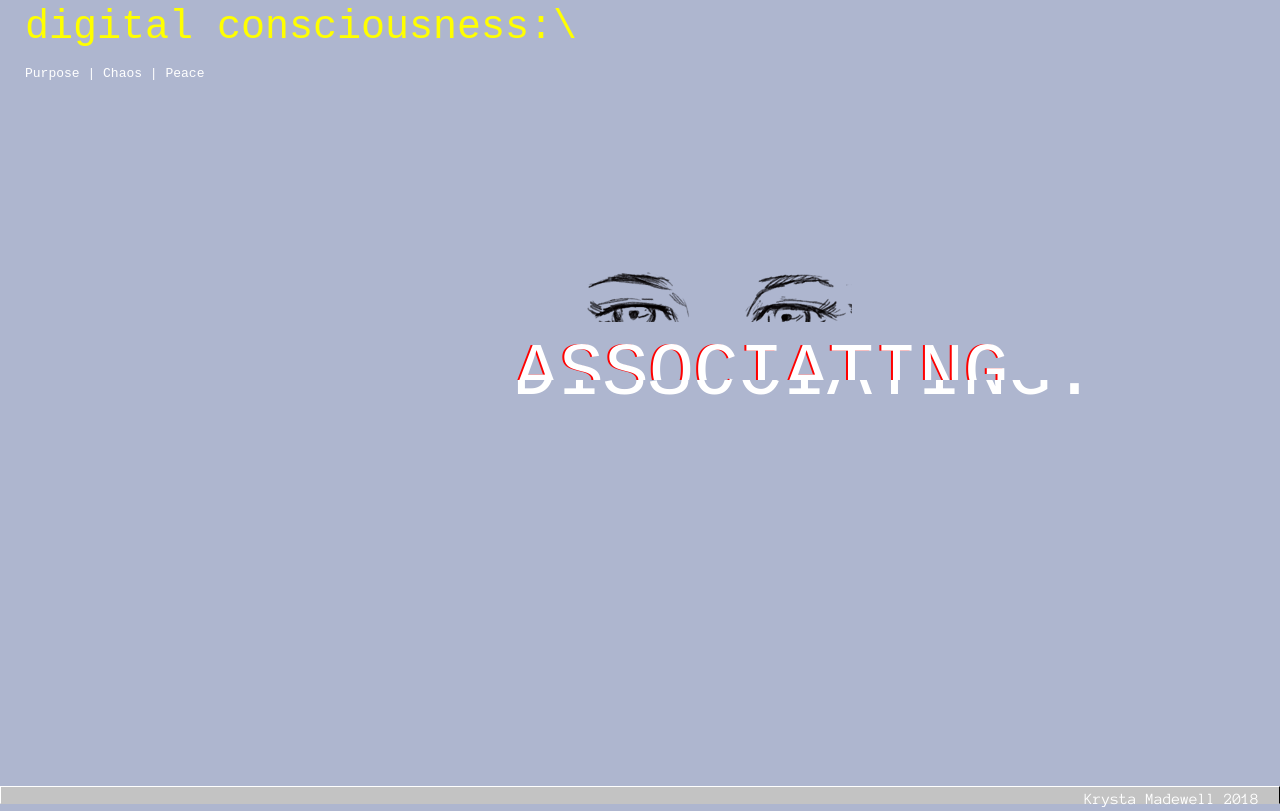
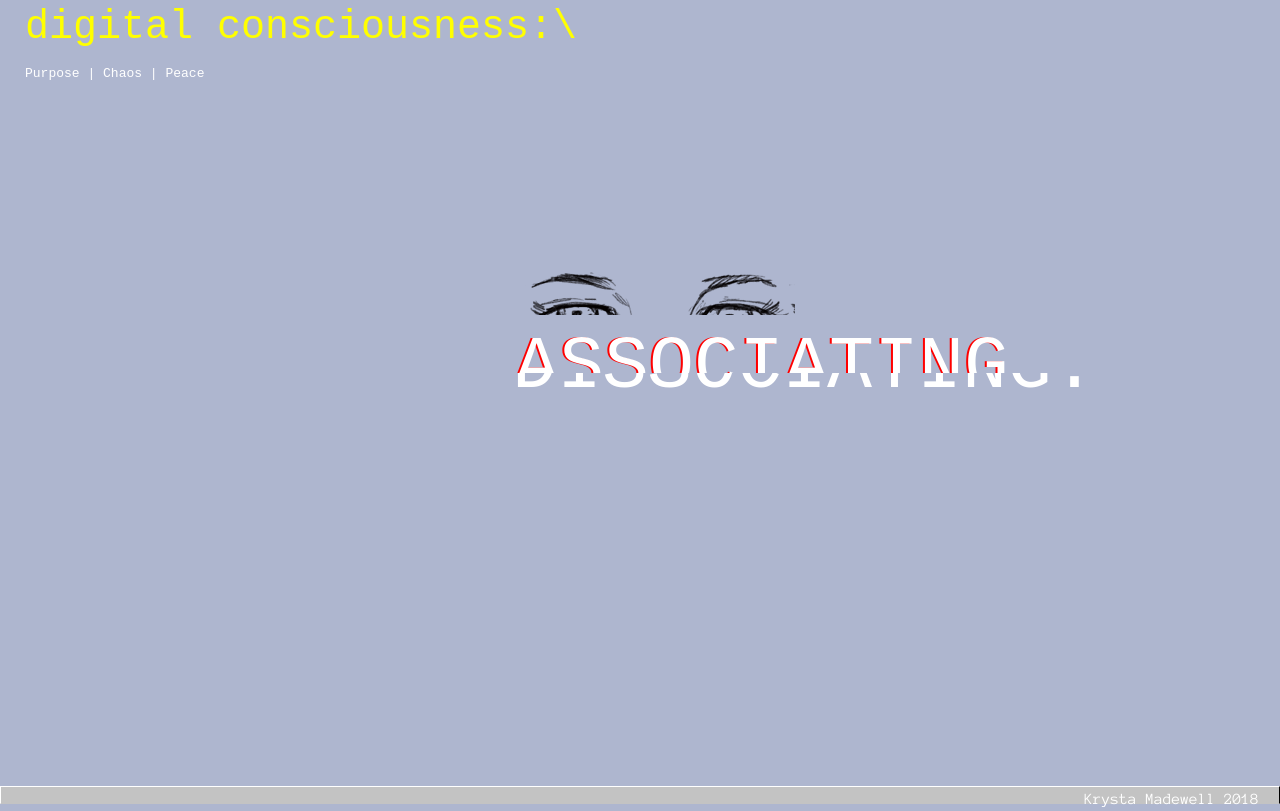
Before and after one commit to krystadm/Madewell-CSS, a plain HTML site: page page2.html in a window 1280 px wide. Drawn offline with Linux system fonts and the light colour scheme.

Commit message:
color and space adjustments

```diff
--- a/css/app.css
+++ b/css/app.css
@@ -26,7 +26,7 @@ a {
 }
 
 a:hover{
-  color: yellow;
+  color: #ffff00;
 }
 
 ul {
@@ -68,7 +68,7 @@ h5 {
 h1 {
   font-family:'Anonymouse Pro', monospace;
   font-size: 40px;
-  color:yellow;
+  color:#ffff00;
 }
 
 *{
@@ -154,7 +154,7 @@ opacity: .1;
   font-size: 75px;
   position: relative;
   width: 400px;
-  top: 35%;
+  top: 34%;
   left: 40%;
 }
 
@@ -305,7 +305,7 @@ opacity: .1;
   content: attr(data-text);
   position: absolute;
   left: -2px;
-  text-shadow: 2px yellow;
+  text-shadow: 2px #ffff00;
   top: 0;
   color: #fff;
   background: ##aeb6cf;
@@ -330,7 +330,7 @@ opacity: .1;
 
 .sprite {
   top: 30%;
-  left: 45.5%;
+  left: 41%;
   position: absolute;
   width: 270px;
   height: 70px;
```
